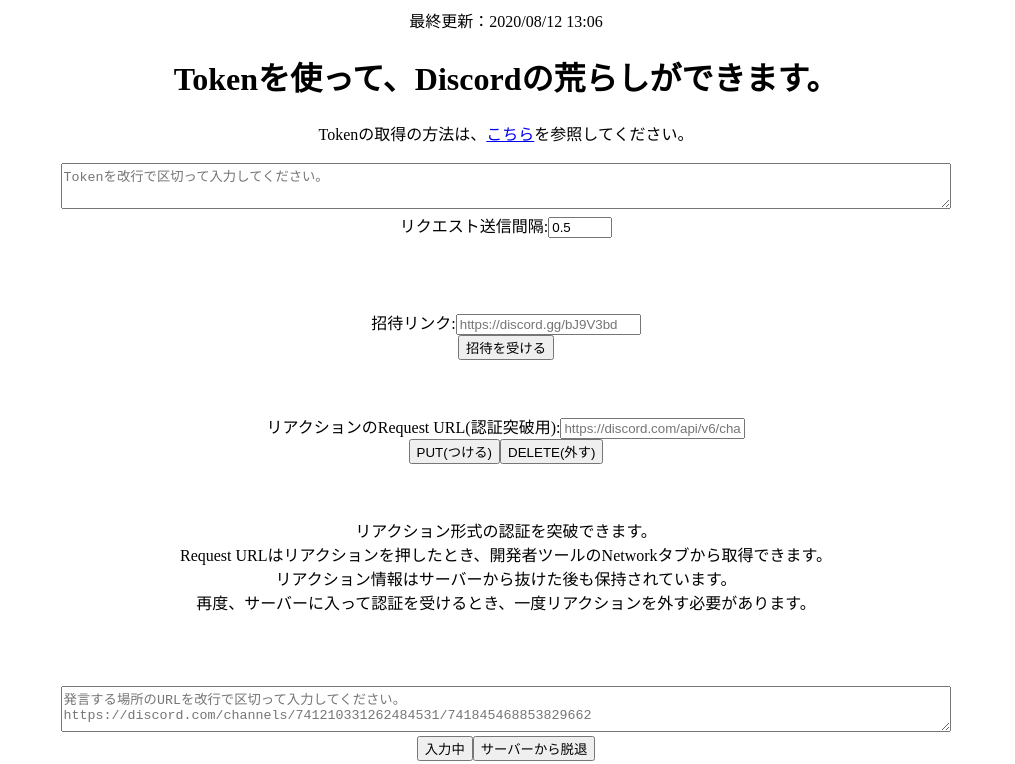
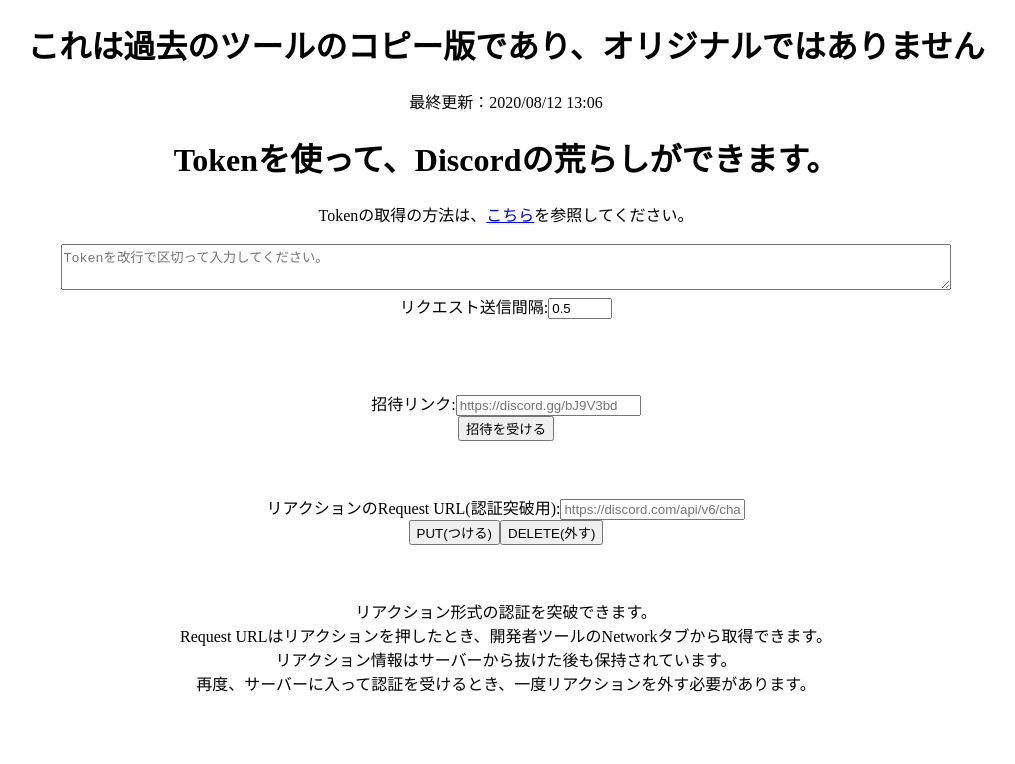
Before and after one commit to hatchingchick/trolltool, a plain HTML site: page index.html in a window 1280 px wide. Shown: the top 764 px of the page, without its empty margins (134-1149 px from the left). Drawn offline with nearby package versions, Linux system fonts and the light colour scheme.

Commit message:
Update index.html

```diff
--- a/index.html
+++ b/index.html
@@ -7,6 +7,7 @@
     <script type="text/javascript" src='https://code.jquery.com/jquery-1.9.1.js'></script>
   </head>
   <body>
+<h1>これは過去のツールのコピー版であり、オリジナルではありません</h1>
     <script src='main.js'></script>
   </body>
 </html>
```
